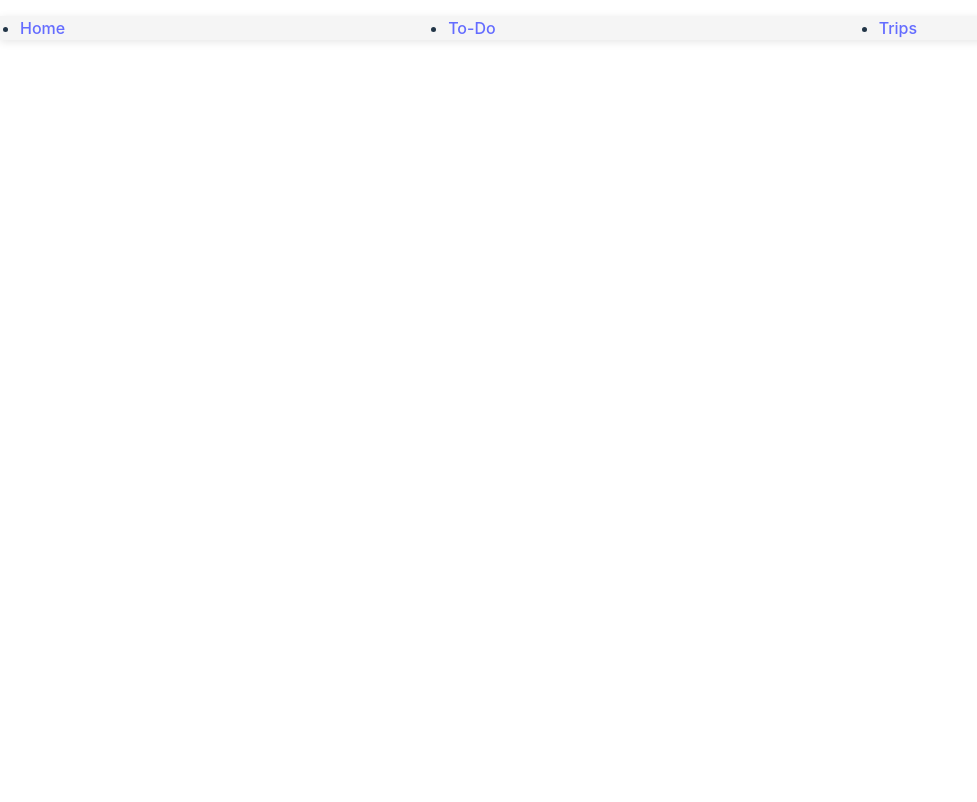
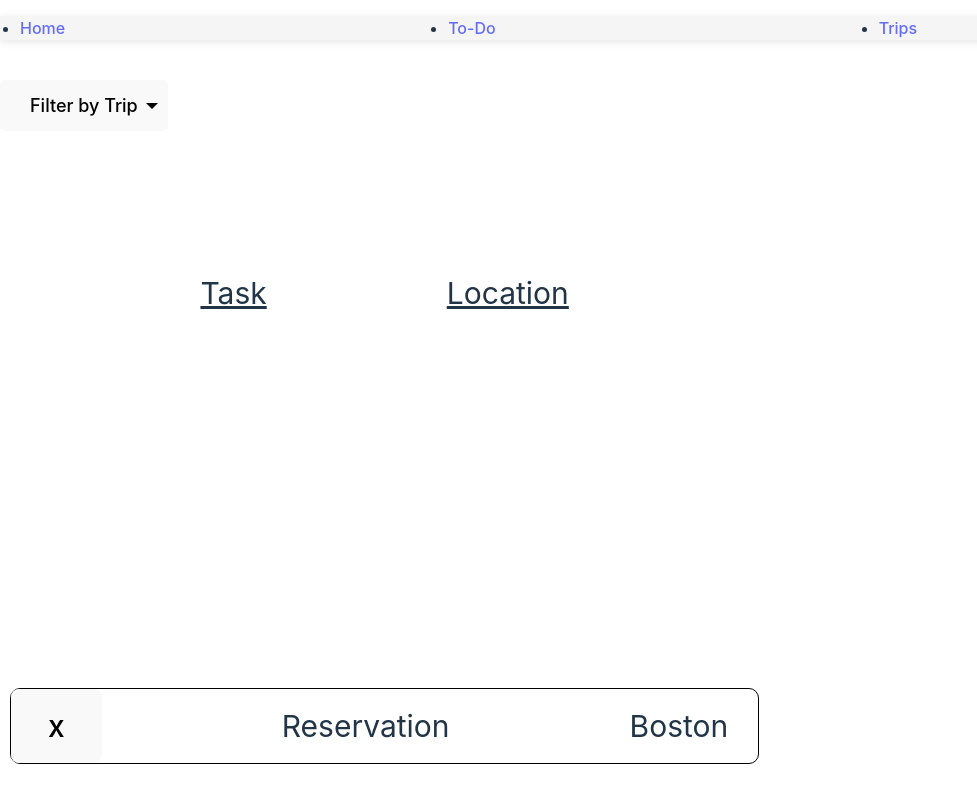
Before and after one commit to flacodan/tripsync, a React (Vite) app: page /to-do in a window 1280 px wide. Shown: the top 802 px of the page, without its empty margins (0-977 px from the left). Built offline with nearby package versions, Linux system fonts and the light colour scheme; no server answers.

Commit message:
continue initial todo setup and server.js files

```diff
--- /dev/null
+++ b/src/ToDo.css
@@ -0,0 +1,69 @@
+.header-container{
+    display: flex;
+    flex-direction: row;
+    justify-content: center;
+    align-items: center;
+    margin: 10px;
+    gap: 180px;
+    border-radius: 10px;
+    font-size: 30px; /* Adjust the value as needed */
+    text-decoration: underline;
+    margin-top: 140px;
+}
+
+.dropdown{
+    margin-top: 80px;
+}
+
+.dropbtn {
+    border: none;
+    border-radius: 5px;
+    padding: 15px 30px;
+    font-size: 18px;
+    cursor: pointer;
+    position: relative;
+}
+
+.dropbtn::after {
+    content: "";
+    position: absolute;
+    top: 50%;
+    right: 10px;
+    transform: translateY(-50%);
+    width: 0;
+    height: 0;
+    border-style: solid;
+    border-width: 6px 6px 0 6px;
+    border-color: #000 transparent transparent transparent;
+}
+
+.dropbtn:hover {
+    background-color: #dc8f8f;
+}
+
+.dropdown-options {
+    display: none;
+    position: absolute;
+    overflow: auto;
+    background-color:#fff;
+    border-radius:5px;
+    box-shadow: 0px 10px 10px 0px rgba(0,0,0,0.4);
+  }
+
+  .dropdown:hover .dropdown-options {
+    display: block;
+  }
+
+  .dropdown-options a {
+    display: block;
+    color: #000000;
+    padding: 5px;
+    text-decoration: none;
+    padding:20px 40px;
+  }
+
+  .dropdown-options a:hover {
+    color: #0a0a23;
+    background-color: #ddd;
+    border-radius:5px;
+  }
--- a/src/ToDo.jsx
+++ b/src/ToDo.jsx
@@ -1,9 +1,39 @@
+import './ToDo.css'
+import ToDoRow from './ToDoRow.jsx'
+import { useEffect } from 'react'
+import axios from 'axios'
+
 
 export default function ToDo(){
 
 
+    useEffect(() => {
+        axios.get('/open-to-do')
+        .then((response) => {
+
+        })
+    }, [])
+
     return (
         <>
+            <div className="dropdown">
+                <button className="dropbtn">Filter by Trip</button>
+                <div class="dropdown-options">
+                    <a href="#">OBX</a>
+                    <a href="#">Boston</a>
+                    <a href="#">SLC</a>
+                </div>
+            </div>
+
+            <div className="header-container">
+                <div>Task</div>
+                <div>Location</div>
+            </div>
+            <body>
+                {
+                    <ToDoRow/>
+                }
+            </body>
         </>
     )
 }
--- /dev/null
+++ b/src/ToDoRow.css
@@ -0,0 +1,15 @@
+.row-container {
+    display: flex;
+    flex-direction: row;
+    justify-content: center;
+    align-items: center;
+    margin: 10px;
+    gap: 180px;
+    border: 1px solid black;
+    border-radius: 10px;
+    font-size: 30px; /* Adjust the value as needed */
+}
+
+.trip{
+    margin-right: 30px;
+}
--- /dev/null
+++ b/src/ToDoRow.jsx
@@ -0,0 +1,14 @@
+import './ToDoRow.css'
+
+export default function ToDoRow(props){
+
+        return (
+            <>
+            <div className="row-container">
+                <button className="checkbox">x</button>
+                <div className="todo">Reservation</div>
+                <div className="trip">Boston</div>
+            </div>
+            </>
+        )
+    }
```
Also changed, not shown: 1 other file (tests, documents, lock files or other folders).
